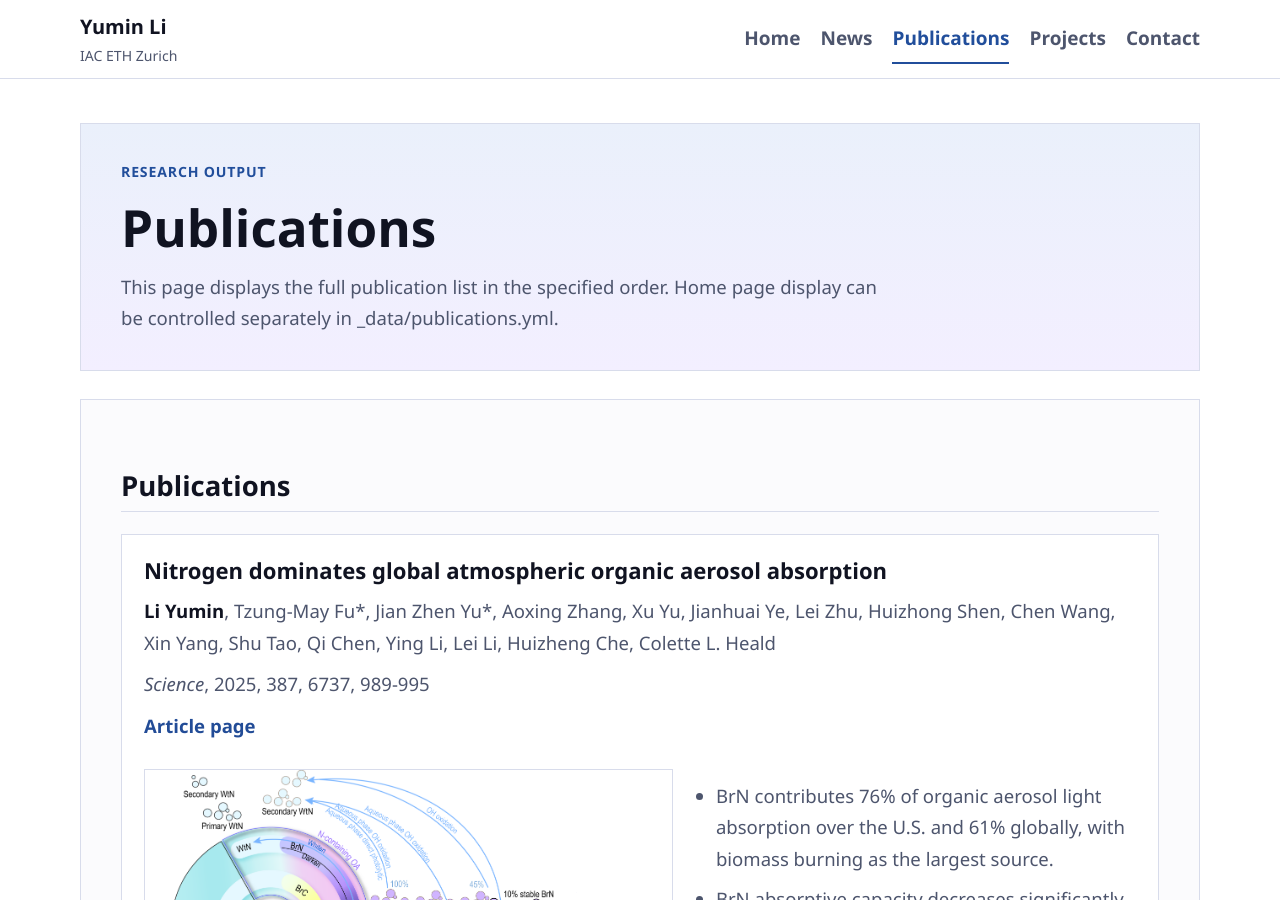
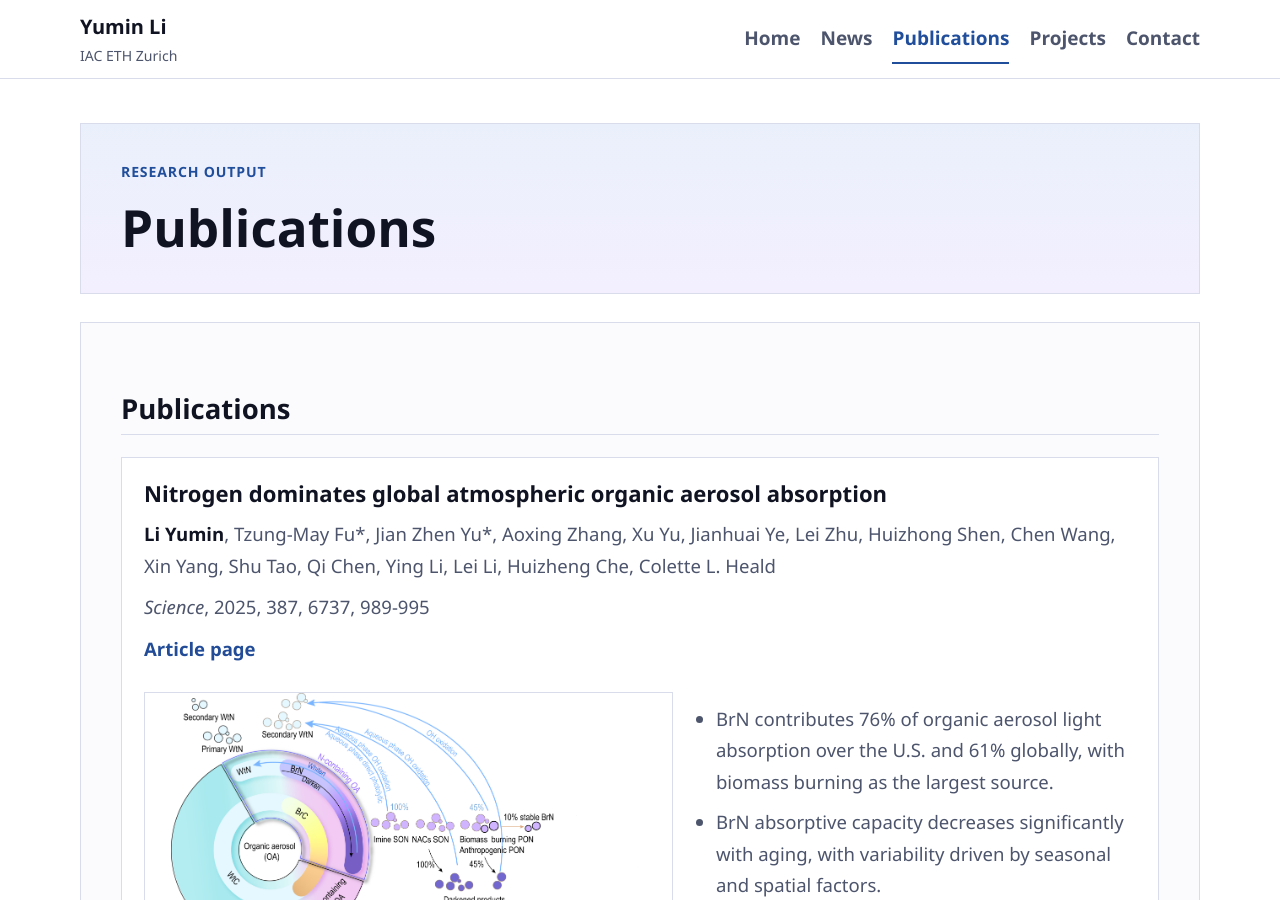
Before and after one commit to LianHeng-Li/Website, a Jekyll site: the page built from publications/index.md, in a window 1280 px wide and 900 px high. Built offline with Jekyll 4.4.1, drawn with Linux system fonts in a browser that asks for light colours.

Commit message:
Add files via upload

```diff
--- a/publications/index.md
+++ b/publications/index.md
@@ -4,7 +4,6 @@ title: Publications
 nav: publications
 hero_kicker: Research Output
 hero_title: Publications
-hero_text: This page displays the full publication list in the specified order. Home page display can be controlled separately in _data/publications.yml.
 ---
 
 ## Publications
```
